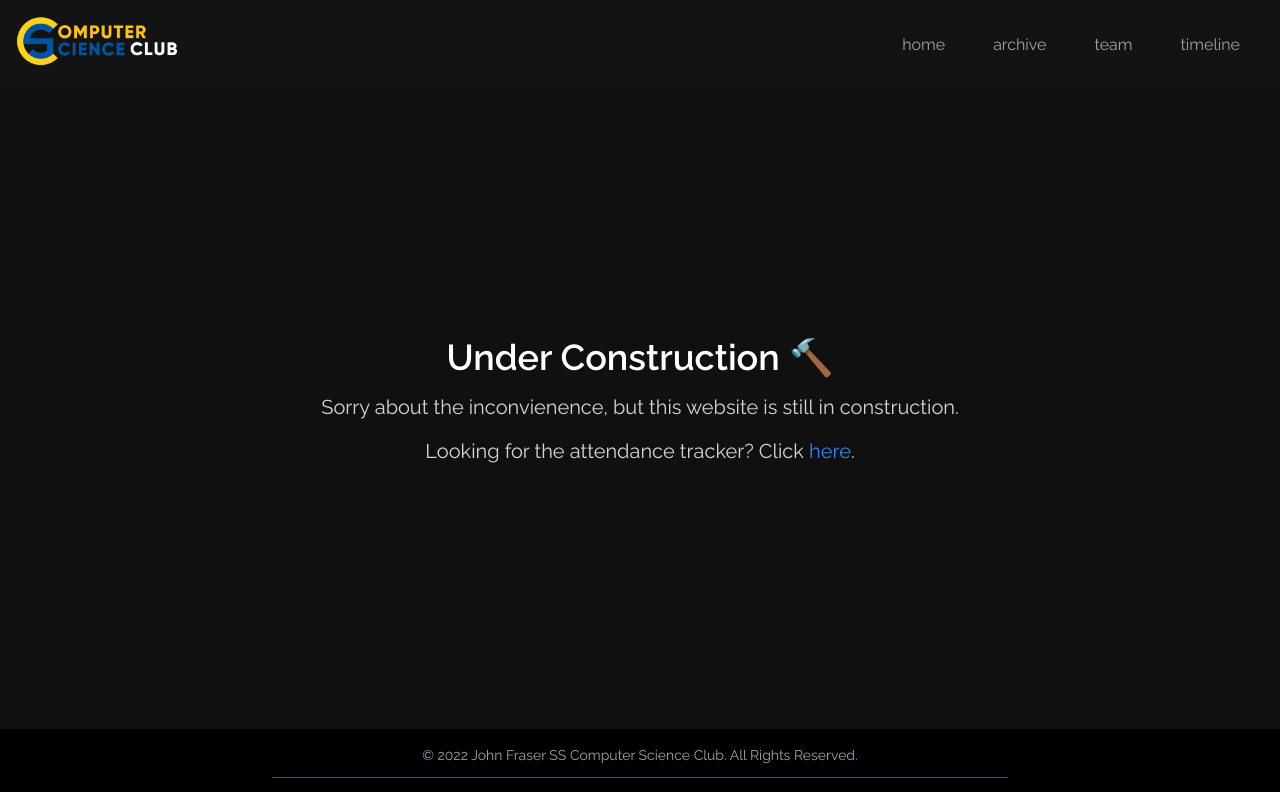
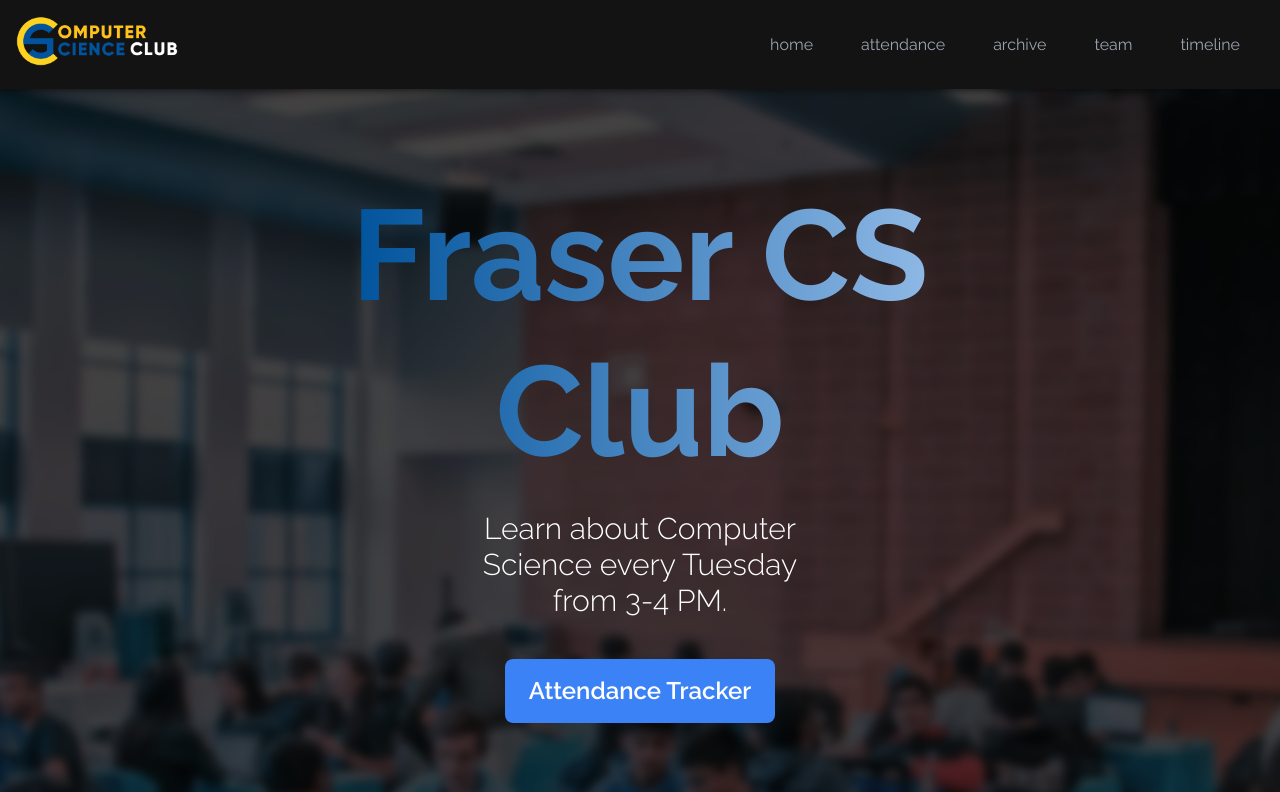
Before and after one commit to AritroSaha10/csclub-website, a Next.js app: page / in a window 1280 px wide. Shown: the top 792 px of the page. Built offline with nearby package versions, Linux system fonts and the light colour scheme.

Commit message:
feat: added proper hero page

```diff
--- /dev/null
+++ b/components/Home/Hero.tsx
@@ -0,0 +1,79 @@
+import Image from 'next/image'
+import Link from 'next/link'
+import { motion } from "framer-motion"
+import React, { useEffect, useRef, useState } from 'react'
+
+import VideoPoster from "../../public/images/hero-csclub.png"
+
+const transition = { duration: 1.4, ease: [0.6, 0.01, -0.05, 0.9] };
+
+const lineVariants = {
+    initial: {
+    },
+    animate: {
+        transition: {
+            staggerChildren: 0.2,
+        }
+    }
+};
+
+const subtitleVariants = {
+    initial: { opacity: 0, y: 50 },
+    animate: { opacity: 1, y: 0, transition: { ...transition, duration: 1.2, delay: 0.5 }, }
+};
+
+const characterVariants = {
+    initial: { opacity: 0, y: 50 },
+    animate: { opacity: 1, y: 0, transition: { ...transition, duration: 1.2 }, }
+};
+
+const bottomLine = "Fraser CS  Club".split('  ');
+
+export default function Hero() {
+    return (
+        <div className="flex flex-col h-[92vh] relative w-full">
+            <div className='overflow-hidden' style={{ boxShadow: "inset 0 0 200px #000000" }}>
+                <Image
+                    src={VideoPoster}
+                    placeholder="blur"
+                    objectFit="cover"
+                    objectPosition="center"
+                    alt="Hero image"
+                    layout="fill"
+                    quality={100}
+                    priority={true}
+                />
+            </div>
+
+            <div className='w-full h-[92vh] absolute bg-black/60 mix-blend-normal' />
+
+            <div className="absolute p-4 xs:p-8 sm:p-16 z-1 flex flex-col justify-center items-center h-[92vh] w-full">
+                <div className="text-center">
+                    <div className="mb-4">
+                        <motion.div variants={lineVariants} initial="initial" animate="animate" className="font-bold flex flex-col flex-wrap gap-2 text-6xl sm:text-7xl lg:text-9xl">
+                            {bottomLine.map(char => <motion.span className="inline-block relative bg-clip-text text-transparent bg-gradient-to-r from-[#00539C] to-[#8EB8E5] pb-5" variants={characterVariants} key={char}>{char}</motion.span>)}
+                        </motion.div>
+                    </div>
+                </div>
+
+                <motion.div variants={subtitleVariants} initial="initial" animate="animate" className="flex flex-col gap-2 text-white text-3xl font-light text-center mb-6 md:w-3/4 lg:w-1/3">
+                    Learn about Computer Science every Tuesday from 3-4 PM.
+                </motion.div>
+
+                {/* <Link href="/sign-up">
+                    <a className="py-4 px-6 bg-violet-500 rounded-lg font-semibold text-white hover:bg-violet-700 duration-150 text-lg lg:text-2xl mt-4">
+                        Sign Up Today!
+                    </a>
+                </Link> */}
+
+                <Link href="/attn">
+                    <a
+                        className="py-4 px-6 bg-blue-500 rounded-lg font-semibold text-white hover:bg-blue-700 duration-150 text-lg lg:text-2xl mt-4"
+                    >
+                        Attendance Tracker
+                    </a>
+                </Link>
+            </div>
+        </div>
+    )
+}
--- a/components/Navbar.tsx
+++ b/components/Navbar.tsx
@@ -18,6 +18,12 @@ const links = [
         name: "home",
         link: "/",
         id: "home",
+        priority: false
+    },
+    {
+        name: "attendance",
+        link: "/attn",
+        id: "attendance",
         priority: false
     },
     {
--- a/pages/index.tsx
+++ b/pages/index.tsx
@@ -1,12 +1,16 @@
 import TitleHead from 'components/TitleHead'
 import Link from 'next/link'
 import type { NextPage } from 'next'
+import Hero from 'components/Home/Hero'
 
 const Home: NextPage = () => {
   return (
-    <div className="flex flex-col items-center justify-center p-8 min-h-[80vh]">
+    <div className="flex flex-col items-center justify-center min-h-[80vh]">
       <TitleHead name="Home" />
 
+      <Hero />
+
+      <div className='p-8 py-16'>
         <h1 className="text-4xl text-center mb-4 font-semibold text-white">
           Under Construction <span className="font-normal">🔨</span>
         </h1>
@@ -26,6 +30,7 @@ const Home: NextPage = () => {
           .
         </p>
       </div>
+    </div >
   )
 }
 
```
Also changed, not shown: public/images/hero-csclub.png (added). Lines whose indentation alone changed are shown as unchanged.
